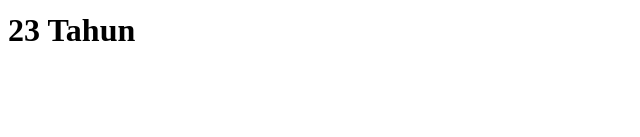
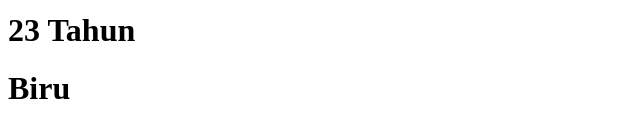
Before and after one commit to yohansky/latihan-git, a plain HTML site: page index.html in a window 1280 px wide. Shown: the part 185-322 px from the top of the page, without its empty margins (0-640 px from the left). Drawn offline with Linux system fonts and the light colour scheme.

Commit message:
commit keempat

```diff
--- a/index.html
+++ b/index.html
@@ -10,5 +10,6 @@
     <h1>Yohanes Hubert</h1>
     <h1>pria</h1>
     <h1>23 Tahun</h1>
+    <h1>Biru</h1>
   </body>
 </html>
```
